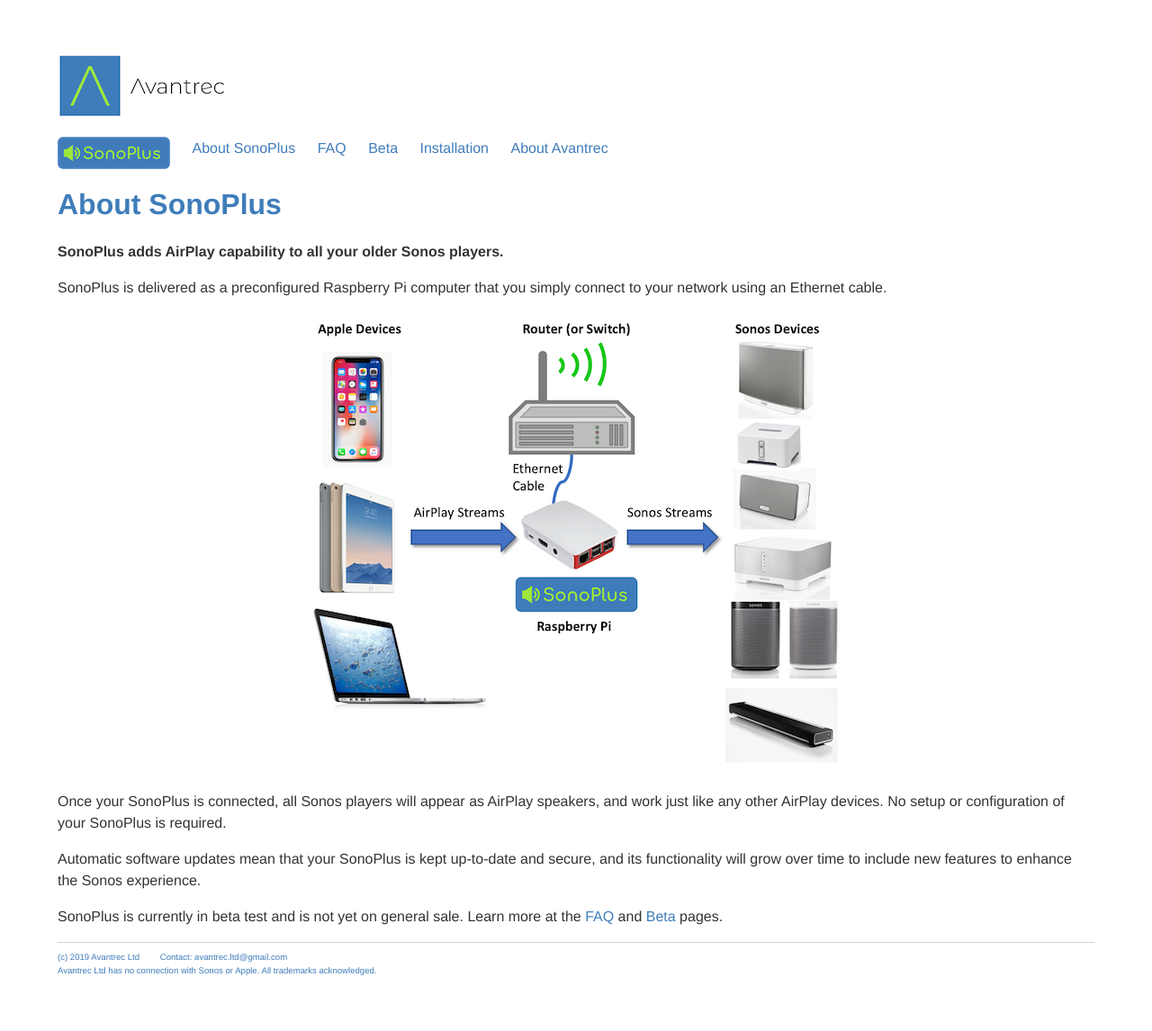
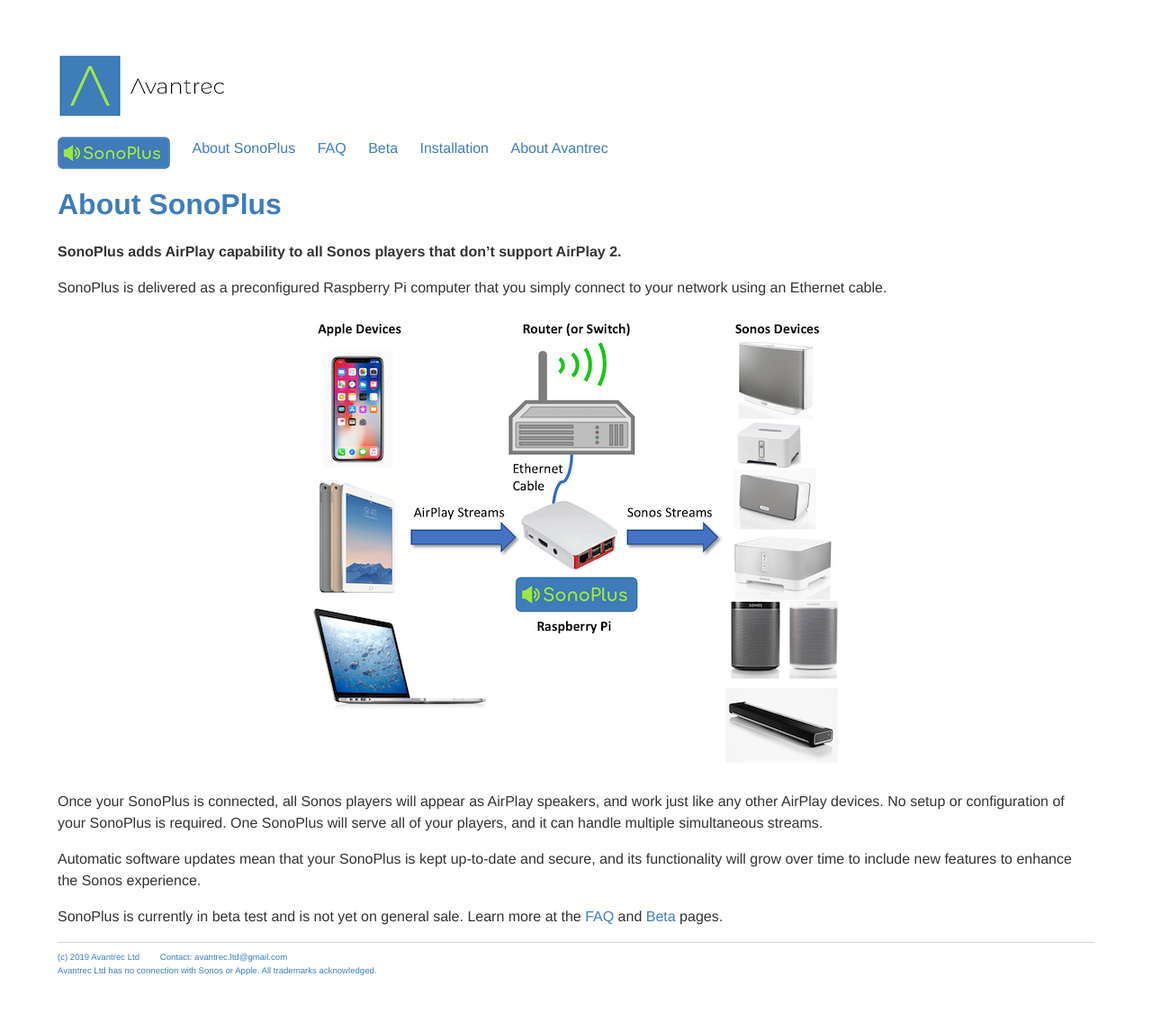
Before and after one commit to avantrec/avantrec.github.io, a Jekyll site: the page built from sonoplus/index.md, in a window 1280 px wide. Shown: the whole page at 90% size. Built offline with Jekyll 4.4.1, drawn with Linux system fonts in a browser that asks for light colours.

Commit message:
Minor edits

```diff
--- a/sonoplus/index.md
+++ b/sonoplus/index.md
@@ -5,14 +5,14 @@
 
 # About SonoPlus
 
-**SonoPlus adds AirPlay capability to all your older Sonos players.**
+**SonoPlus adds AirPlay capability to all Sonos players that don't support AirPlay 2.**
 
 SonoPlus is delivered as a preconfigured Raspberry Pi computer that you simply connect to your network using an Ethernet cable.
 
 {: style="text-align:center"}
 ![SonoPlus](/images/SonoPlusDiagram_600px.png)
 
-Once your SonoPlus is connected, all Sonos players will appear as AirPlay speakers, and work just like any other AirPlay devices. No setup or configuration of your SonoPlus is required.
+Once your SonoPlus is connected, all Sonos players will appear as AirPlay speakers, and work just like any other AirPlay devices. No setup or configuration of your SonoPlus is required. One SonoPlus will serve all of your players, and it can handle multiple simultaneous streams.
 
 Automatic software updates mean that your SonoPlus is kept up-to-date and secure, and its functionality will grow over time to include new features to enhance the Sonos experience.
 
```
Also changed, not shown: sonoplus/beta.md (+1 -1 lines).
